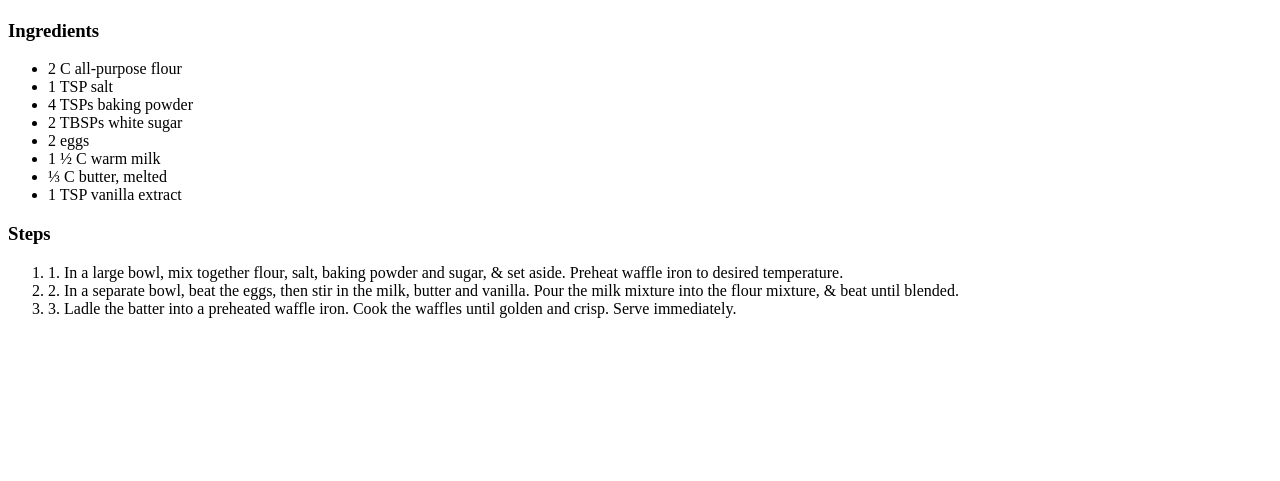
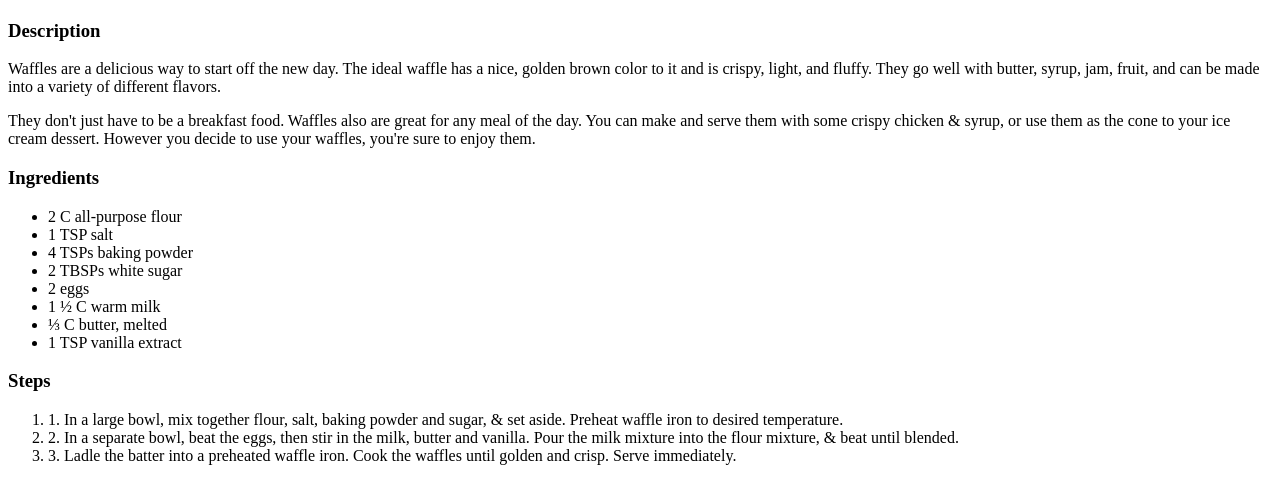
Before and after one commit to codingemm/odin-recipes, a plain HTML site: page recipes/waffles.html in a window 1280 px wide. Shown: the part 383-864 px from the top of the page. Before the commit the page ends 800 px from the top, so only its background shows below. Drawn offline with Linux system fonts and the light colour scheme.

Commit message:
Add description

```diff
--- a/recipes/waffles.html
+++ b/recipes/waffles.html
@@ -9,6 +9,19 @@
         <h1>Crispy Waffles</h1>
 
         <img src="https://static01.nyt.com/images/2022/01/18/dining/mc-Easy-Weekend-Waffles/merlin_200484558_c16c33dd-eda4-43a0-a063-29570a6de5f5-articleLarge.jpg" alt="Crispy Waffles">
+
+        <h3>Description</h3>
+
+        <p>Waffles are a delicious way to start off the new day.
+        The ideal waffle has a nice, golden brown color to it and is
+        crispy, light, and fluffy. They go well with butter, syrup,
+        jam, fruit, and can be made into a variety of different flavors. </p>
+
+        <p>They don't just have to be a breakfast food. Waffles also
+        are great for any meal of the day. You can make and serve them
+        with some crispy chicken & syrup, or use them as the cone to your
+        ice cream dessert. However you decide to use your waffles, you're
+        sure to enjoy them.</p>
 
         <h3>Ingredients</h3>
         <ul>
```
